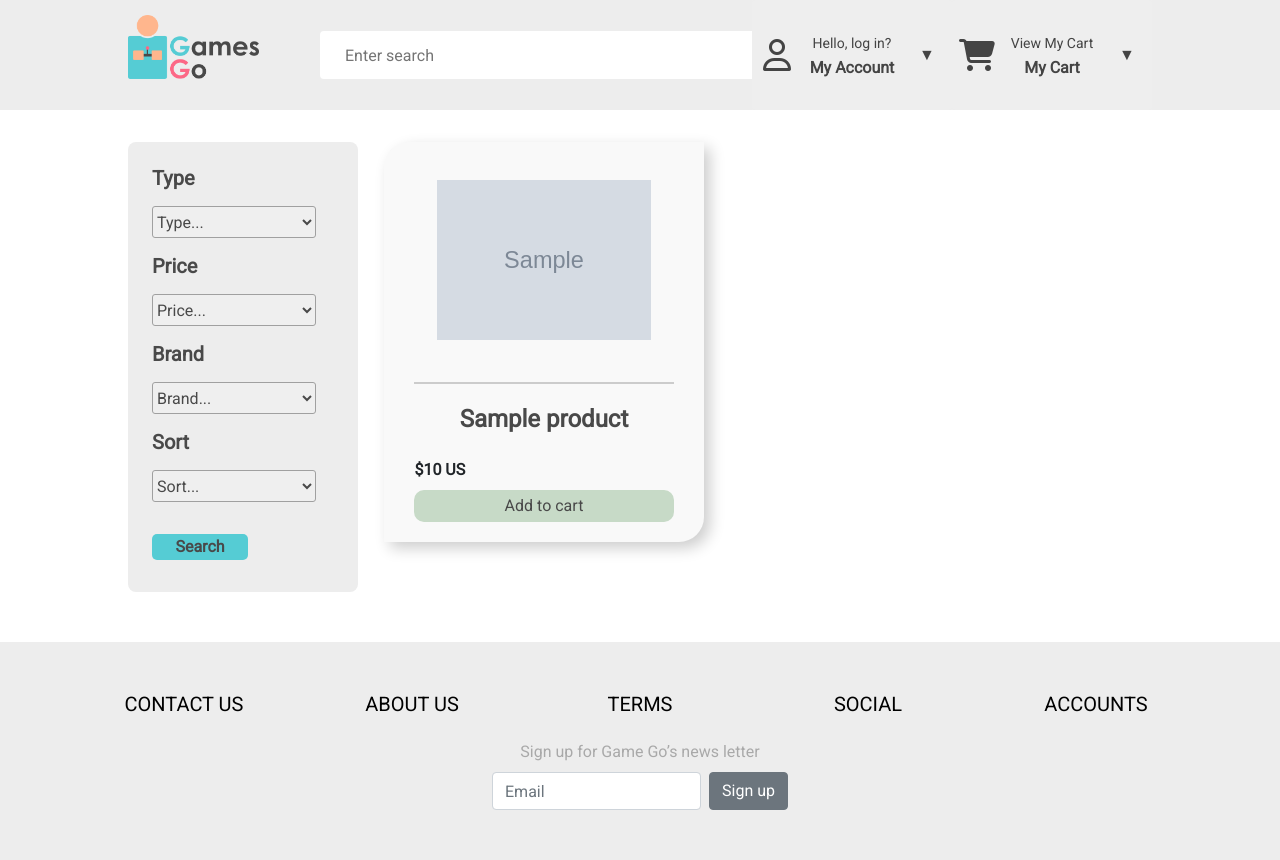
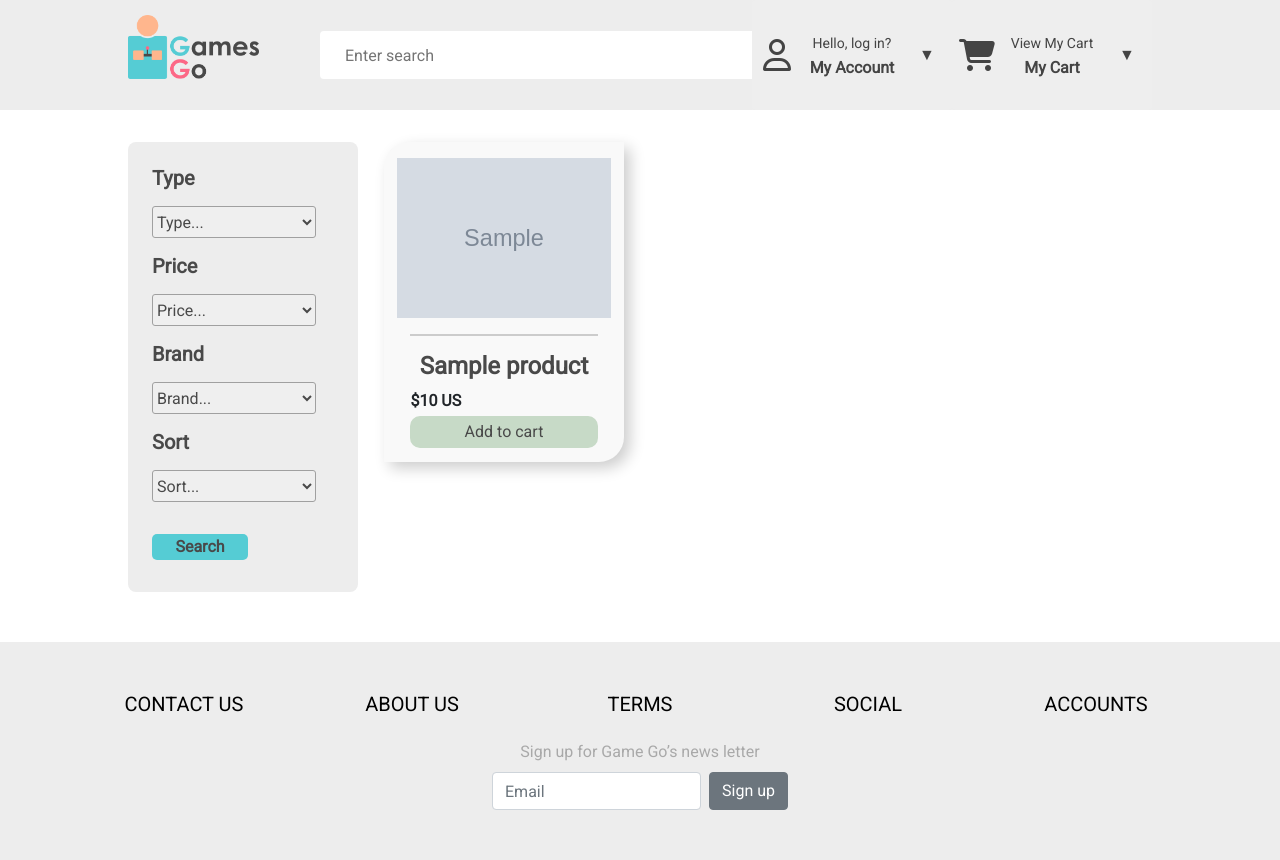
Before and after one commit to Thorarinng/VerkLegt2020, a Django app: page / in a window 1280 px wide. Run offline with Django 3.2, Linux system fonts and the light colour scheme; tables that the repository leaves empty hold one stand-in row (values such as "Sample post"); grey boxes marked "Sample" are stand-in pictures; some libraries are stand-ins or nearby versions.

Commit message:
Update main.css

```diff
--- a/Project/static/css/main.css
+++ b/Project/static/css/main.css
@@ -3,8 +3,8 @@ body {
 }
 
 .multi-product-container {
-    width: 20rem;
-    height: 25rem;
+    width: 15rem;
+    height: 20rem;
 
     padding: 1rem;
 
@@ -100,6 +100,7 @@ hr {
     border: none;
     outline: none;
     border-radius: 10px;
+
 }
 
 .atc-btn-min {
@@ -114,6 +115,7 @@ hr {
     outline: none;
     border-radius: 10px;
     margin-bottom: 1.5rem;
+    font-weight: bold;
 }
 
 .products-container {
```
